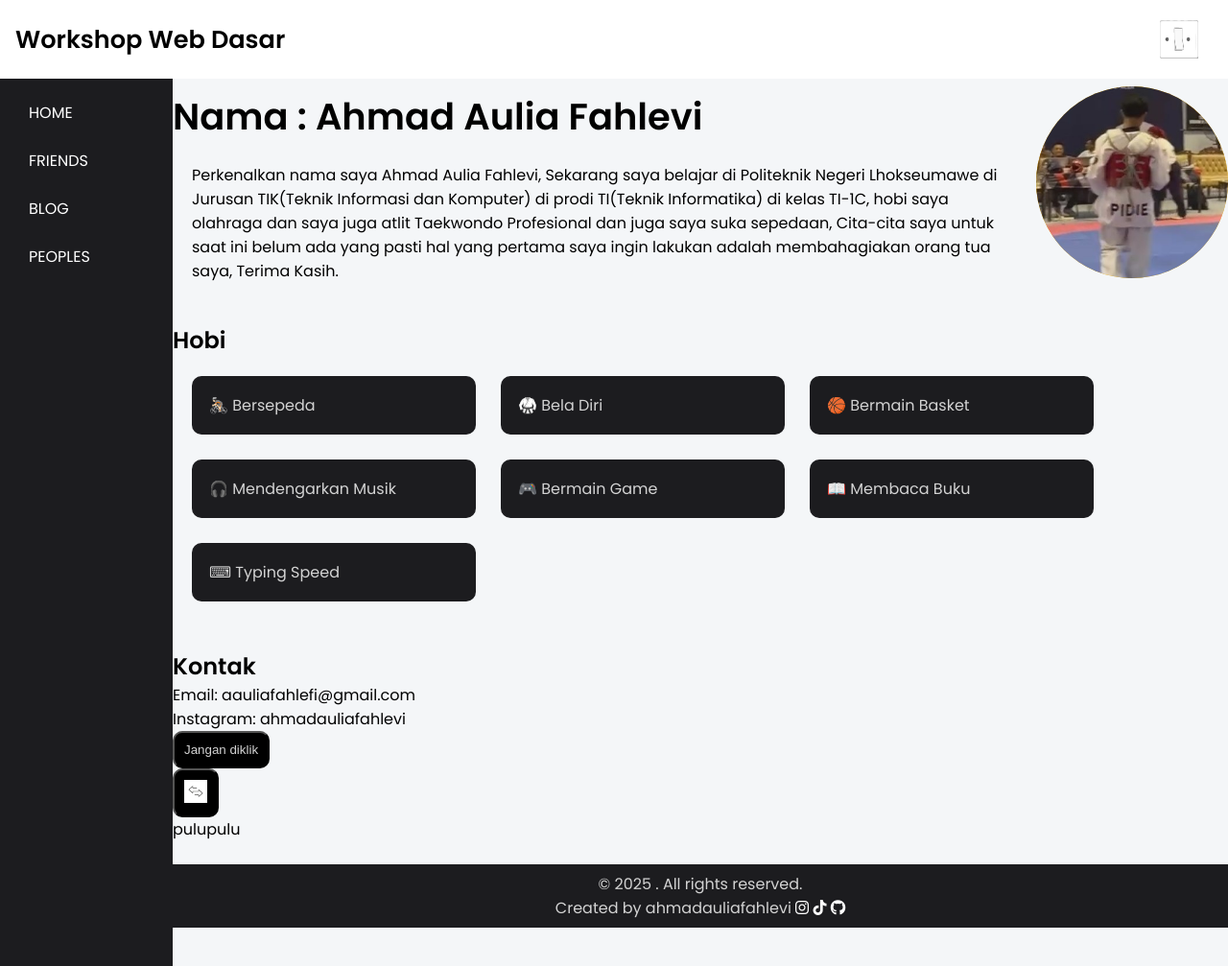
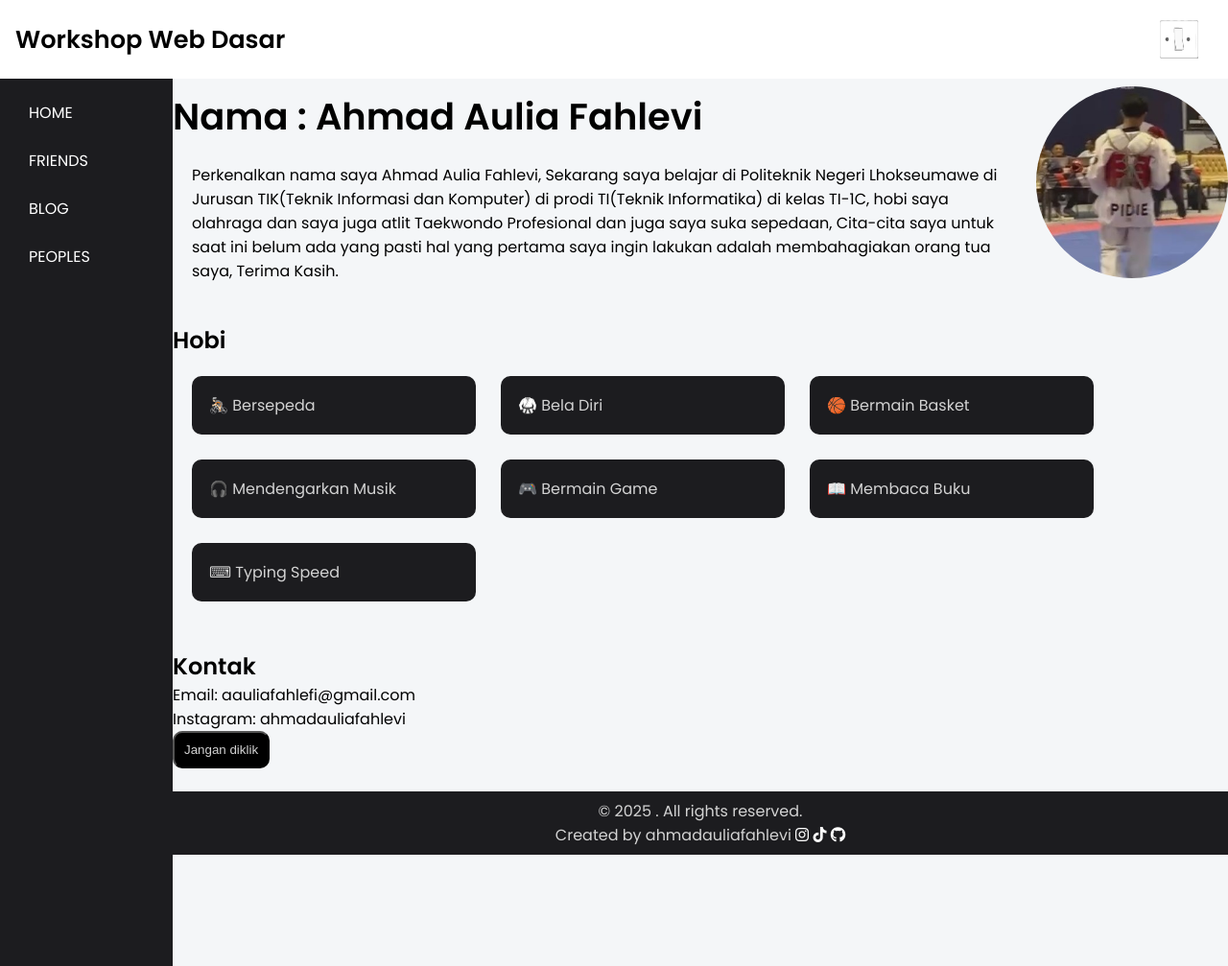
Before and after one commit to lepii1/CV, a Jekyll site: the page built from index.html, in a window 1280 px wide and 1007 px high. Shown: the whole window at 96% size. Built offline with Jekyll 4.4.1, drawn with Linux system fonts in a browser that asks for light colours.

Commit message:
initial commit

```diff
--- a/index.html
+++ b/index.html
@@ -34,7 +34,3 @@
         <a href="https://www.instagram.com/ahmadauliafahlevi/">ahmadauliafahlevi</a>
     </p>
     <button onclick="myFunction()">Jangan diklik</button>
-    <button id="" class="">
-    <a href="https://lepii1.github.io/CV/"><img id="" src="/assets/images/switch.jpg" alt="" width="24"></a>
-  </button>
-<p>pulupulu</p>
```
